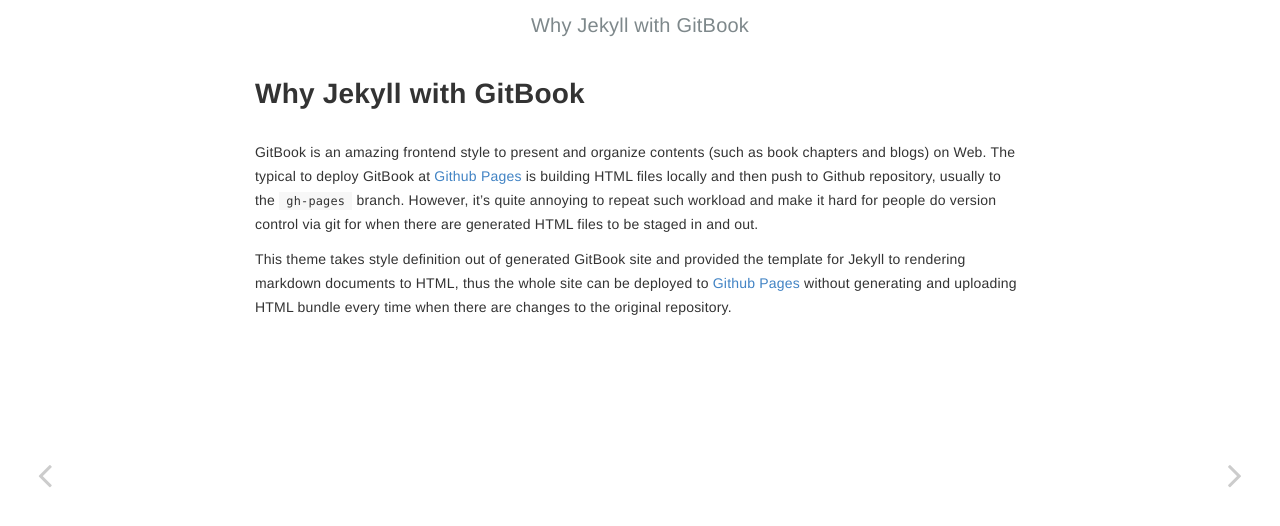
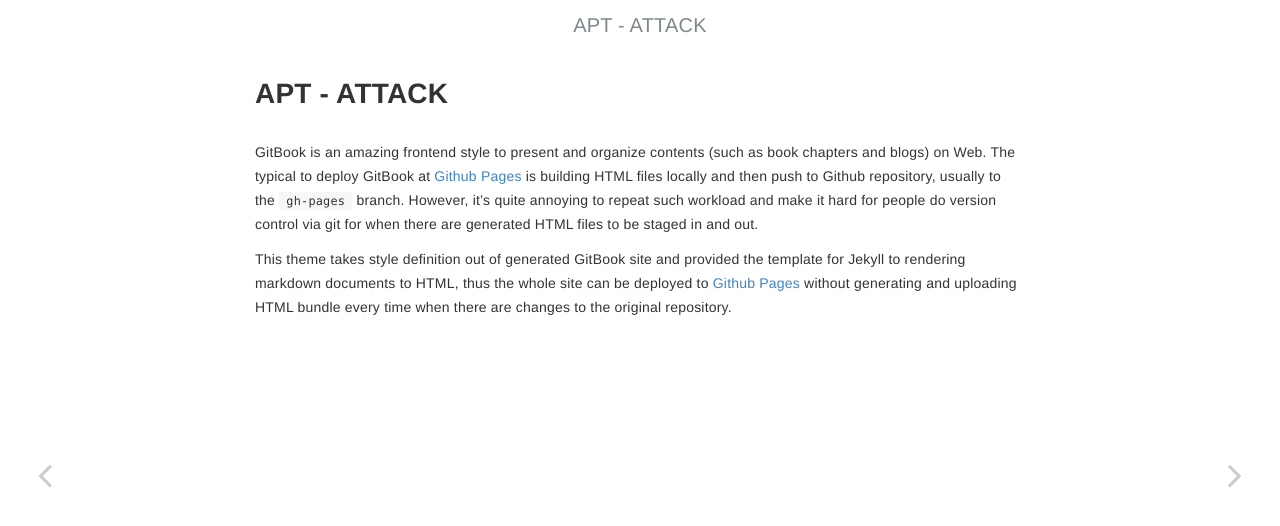
Before and after one commit to H4K6/APTMAX, a Jekyll site: the page built from _posts/2019-04-27-why.md, in a window 1280 px wide. Shown: the top 526 px of the page. Built offline with Jekyll 4.4.1, drawn with Linux system fonts in a browser that asks for light colours.

Commit message:
Update 2019-04-27-why.md

```diff
--- a/_posts/2019-04-27-why.md
+++ b/_posts/2019-04-27-why.md
@@ -1,5 +1,5 @@
 ---
-title: Why Jekyll with GitBook
+title: APT - ATTACK
 author: Tao He
 date: 2019-04-27
 category: Jekyll
```
